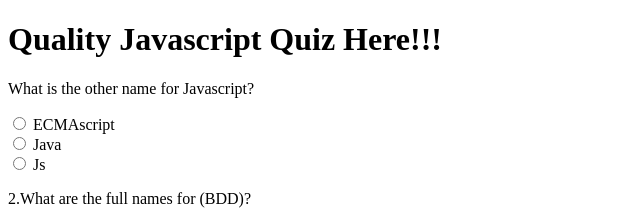
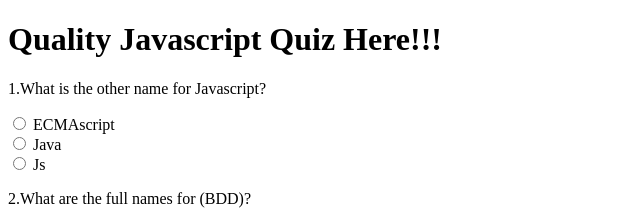
Before and after one commit to jessyndavi/QUIZ-BOARD, a plain HTML site: page index.html in a window 1280 px wide. Shown: the top 224 px of the page, 0-640 px from the left. Drawn offline with Linux system fonts and the light colour scheme; files that its build step writes are made by us from their sources; files whose address does not match are found by name; a web font is replaced by a local one.

Commit message:
Update index.html

```diff
--- a/index.html
+++ b/index.html
@@ -17,7 +17,7 @@
 <form id = "quiz" name = "quiz">
 
 
-<p>What is the other name for Javascript?</p>
+<p>1.What is the other name for Javascript?</p>
 <input type = "radio" id = "mc" name = "question2"  value = "ECMAscript"> ECMAscript<br>
 <input type = "radio" id = "mc" name = "question2" value = "Java"> Java<br>
 <input type = "radio" id = "mc" name = "question2" value = "Js"> Js<br>
```
